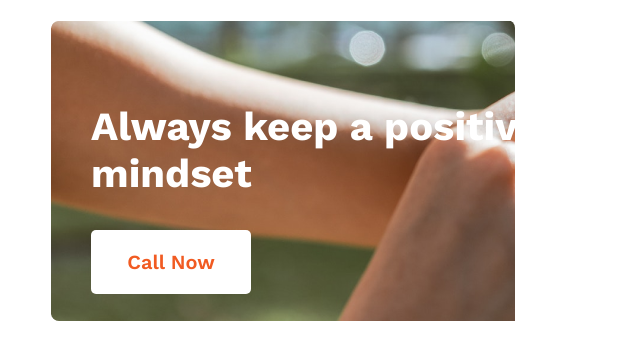
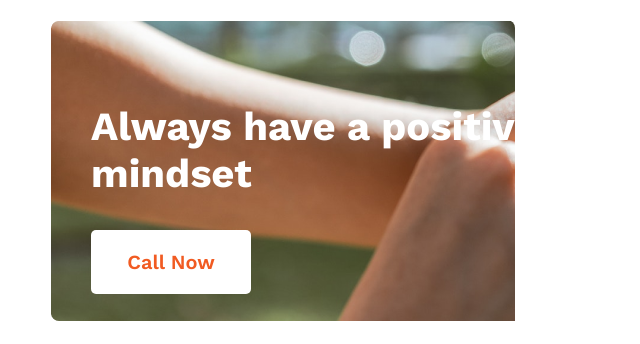
Before and after one commit to abu-abdullah22/new-year-new-me, a plain HTML site: page index.html in a window 1280 px wide. Shown: the part 2620-2964 px from the top of the page, 357-997 px from the left. Drawn offline with nearby package versions, Linux system fonts and the light colour scheme.

Commit message:
some changes

```diff
--- a/index.html
+++ b/index.html
@@ -102,8 +102,14 @@
       <section class="photo">
 
         <div class="photo-info">
-          <div class="photo-info-text"><h2 class="photo-heading">Always keep a positive mindset</h2>
-            <button class="photo-button">Call Now</button></div>
+
+          <div class="photo-info-text">
+            <h2 class="photo-heading">Always have a positive mindset</h2>
+            <button class="photo-button">Call Now</button>
+          </div>
+
+
+
 
         </div>
 
```
Also changed, not shown: styles/style.css (+5 -3 lines).
